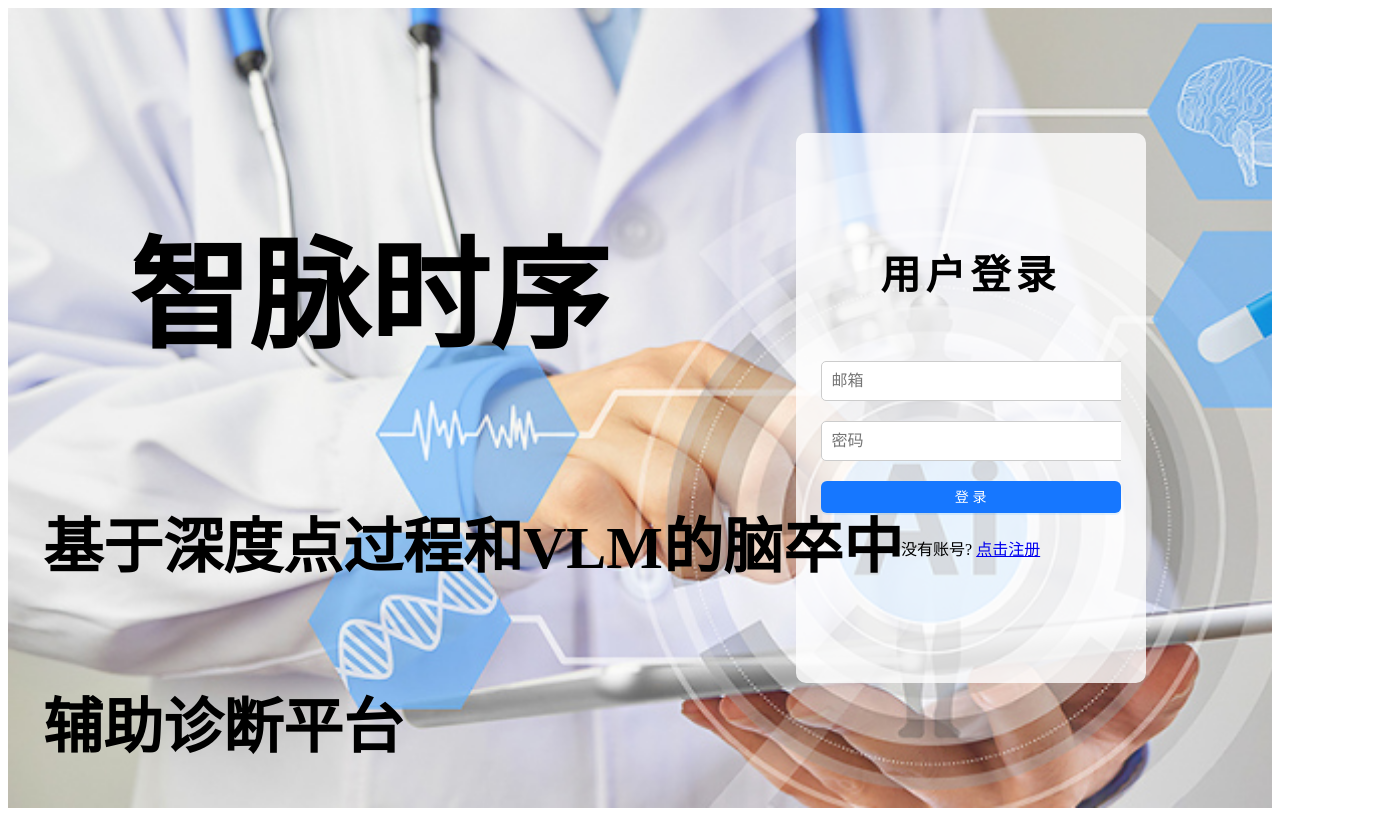
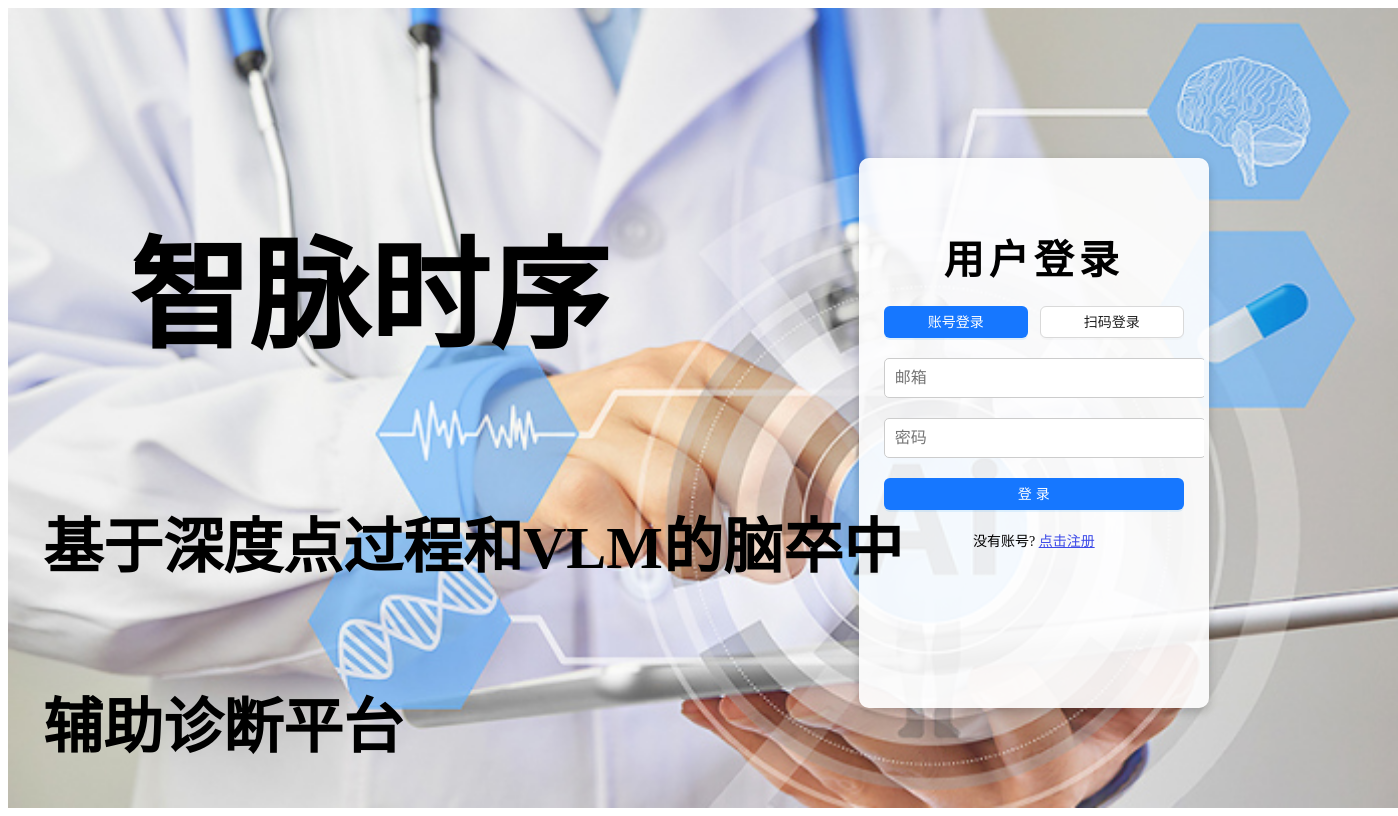
Before and after one commit to jElly1106/SEME-MedChronix, a Vue app in the folder frontend/: page /#/login in a window 1280 px wide. Shown: the whole page, 1398 px wide, since content can reach past the window. Built offline with nearby package versions, Linux system fonts and the light colour scheme.

Commit message:
Update the front end and add the option of scanning QR code to log in.

```diff
--- a/frontend/src/views/loginPage.vue
+++ b/frontend/src/views/loginPage.vue
@@ -9,7 +9,27 @@
       <div class="login-window">
         <div class="login-content">
           <p class="login-title">用户登录</p>
-          <div class="login-form">
+
+          <!-- 登录方式切换 -->
+          <div class="login-method">
+            <a-button
+              @click="toggleLoginMethod('account')"
+              :type="loginMethod === 'account' ? 'primary' : 'default'"
+              class="login-method-btn"
+            >
+              账号登录
+            </a-button>
+            <a-button
+              @click="toggleLoginMethod('qr')"
+              :type="loginMethod === 'qr' ? 'primary' : 'default'"
+              class="login-method-btn"
+            >
+              扫码登录
+            </a-button>
+          </div>
+
+          <!-- 账号登录 -->
+          <div v-if="loginMethod === 'account'" class="login-form">
             <form>
               <input
                 type="text"
@@ -20,7 +40,6 @@
                 v-model="param.email"
                 @keyup.enter="submitForm()"
               />
-
               <input
                 type="password"
                 name="password"
@@ -30,15 +49,20 @@
                 v-model="param.password"
                 @keyup.enter="submitForm()"
               />
-              <a-button
-                @click="submitForm()"
-                style="width: 100%"
-                type="primary"
-              >
+              <a-button @click="submitForm()" style="width: 100%" type="primary">
                 登录
               </a-button>
             </form>
           </div>
+
+          <!-- 扫码登录 -->
+          <div v-if="loginMethod === 'qr'" class="qr-login">
+            <div class="qr-code">
+              <img src="LoginTestQR.png" alt="二维码" />
+            </div>
+            <p class="qr-text">扫描二维码登录</p>
+          </div>
+
           <div class="login-hint">
             没有账号?
             <router-link to="/register">点击注册</router-link>
@@ -48,6 +72,7 @@
     </div>
   </div>
 </template>
+
 
 <script>
 import Axios from "@/utils/axios.js";
@@ -62,9 +87,13 @@ export default {
         email: "邮箱",
         password: "密码",
       },
+      loginMethod: 'account', // 默认显示账号登录
     };
   },
   methods: {
+    toggleLoginMethod(method) {
+      this.loginMethod = method;
+    },
     async submitForm() {
       for (var i in this.param) {
         if (this.param[i].trim().length == 0)
@@ -85,17 +114,6 @@ export default {
       }
     },
   },
-  // methods: {
-  //   async submitForm() {
-  //     // 跳过对邮箱和密码的填写检查，直接跳转到疾病分析页面
-  //     // if (this.param.email.trim().length === 0 || this.param.password.trim().length === 0) {
-  //     //   return this.$message.error("邮箱或密码未填写");
-  //     // }
-
-  //     // 直接跳转到疾病分析页面
-  //     this.$router.push({ path: "/diseaseAnalysis" });
-  //   },
-  // },
 };
 </script>
 
@@ -109,6 +127,7 @@ export default {
   width: 100%;
   background-image: url(../assets/img/bg.jpg);
   background-size: cover;
+  padding: 0 5%;
 }
 
 /* 左侧图标部分 */
@@ -117,7 +136,7 @@ export default {
   display: flex;
   flex-direction: column;
   justify-content: flex-start;
-  align-items: left;
+  align-items: flex-start;
   position: absolute;
   left: 0;
   top: 120px;
@@ -127,45 +146,49 @@ export default {
   position: relative;
   left: 15%;
   font: 900 120px "楷体", serif;
-  /* color: #3c4ae8; */
   color: #000;
 }
+
 .subtitle {
   position: relative;
   left: 5%;
   font: 600 60px "楷体", serif;
-  /* color: #3c4ae8; */
   color: #000;
   margin-top: 5%;
 }
+
 /* 右侧登录框部分 */
 .right-section {
   flex: 1;
   display: flex;
   justify-content: flex-end;
-  padding-right: 10%; /* 控制右侧边距 */
+  padding-right: 10%;
+  padding-top: 50px; /* 上边距，避免太紧凑 */
 }
 
 .login-window {
-  background-color: rgba(255, 255, 255, 0.8);
+  background-color: rgba(255, 255, 255, 0.9);
   width: 350px;
   height: 550px;
   display: flex;
   border-radius: 10px;
   justify-content: center;
   align-items: center;
+  box-shadow: 0px 4px 10px rgba(0, 0, 0, 0.2);
 }
 
 .login-content {
-  width: 300px;
+  width: 100%;
+  max-width: 300px;
   height: 450px;
   overflow: hidden;
+  padding: 20px;
 }
 
 /* 登录框标题 */
 .login-title {
   font: 700 40px "楷体", serif;
-  margin: 60px 0;
+  margin: 20px 0;
   text-align: center;
   letter-spacing: 5px;
 }
@@ -179,11 +202,53 @@ export default {
   border-radius: 5px;
   padding: 10px;
   font-size: 16px;
+  transition: border-color 0.3s;
+}
+
+.login-param:focus {
+  border-color: #3c4ae8;
+}
+
+/* 登录方式切换按钮 */
+.login-method {
+  display: flex;
+  justify-content: space-between;
+  margin-bottom: 20px;
+}
+
+.login-method-btn {
+  width: 48%;
+  font-size: 14px;
+}
+
+/* 扫码登录部分 */
+.qr-login {
+  text-align: center;
+}
+
+.qr-code {
+  margin: 20px 0;
+}
+
+.qr-code img {
+  width: 180px;
+  height: 180px;
+}
+
+.qr-text {
+  font-size: 18px;
+  color: #333;
+  margin-top: 10px;
 }
 
 /* 登录提示 */
 .login-hint {
-  margin: 23px;
+  margin-top: 20px;
   text-align: center;
+  font-size: 14px;
+}
+
+.login-hint a {
+  color: #3c4ae8;
 }
 </style>
```
Also changed, not shown: frontend/public/LoginTestQR.png (added).
